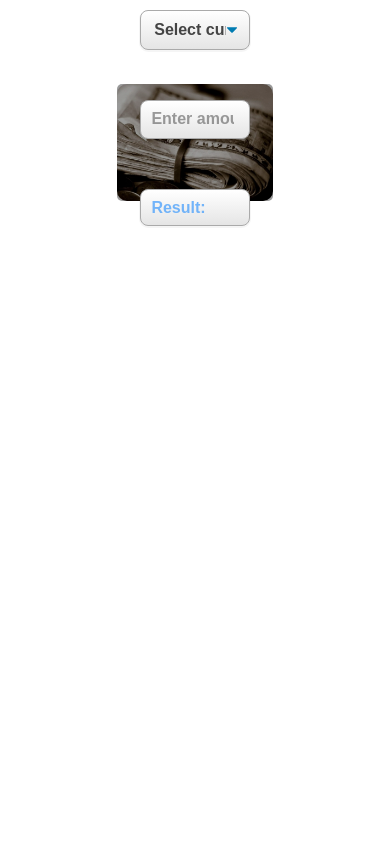
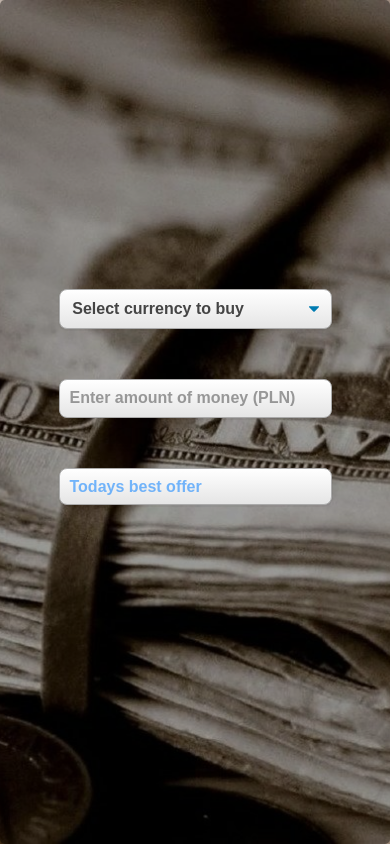
Before and after one commit to slawekmarciniak/travel_money_react, a plain HTML site: page index.html in a window 390 px wide. Drawn offline with nearby package versions, Linux system fonts and the light colour scheme.

Commit message:
refactoring & add media mixins

```diff
--- a/app.js
+++ b/app.js
@@ -2,15 +2,20 @@ const Result = ({ currency, amount, ratio }) => {
   if (amount <= 0) {
     return (
       <div className="result">
-        <span className="result__element">Result: </span>
+        <span className="result__element">Todays best offer </span>
       </div>
     );
   }
   const result = (amount / ratio).toFixed(2);
   return (
     <div className="result">
-      <span className="result__element">Result: </span>
-      <span className="result__element">{result}</span>
+      <span className="result__element">Todays ratio: {ratio} </span>
+      <span className="result__element">
+        {" "}
+        <i className="fas fa-long-arrow-alt-right"></i>
+        {"  "}
+        {result}
+      </span>
       <span className="result__element">{currency}</span>
     </div>
   );
@@ -73,6 +78,9 @@ class Cantor extends React.Component {
   };
 
   handleAmount = (e) => {
+    if (isNaN(e.target.value)) {
+      console.log("nan");
+    }
     if (!this.state.currencyName) {
       alert("Please select currency");
     } else if (e.target.value < 0) {
--- a/index.html
+++ b/index.html
@@ -3,16 +3,20 @@
 
 <head>
   <meta charset="UTF-8" />
+  <meta name="viewport" content="width=device-width, initial-scale=1, minimum-scale=1" />
   <title>Currency Exchange</title>
   <link rel="stylesheet" href="./css/main.css">
+  <script src="https://kit.fontawesome.com/53f0c9a343.js" crossorigin="anonymous"></script>
   <script src="https://unpkg.com/react@17/umd/react.development.js" crossorigin></script>
   <script src="https://unpkg.com/react-dom@17/umd/react-dom.development.js" crossorigin></script>
   <script src="https://unpkg.com/@babel/standalone/babel.min.js"></script>
+
 </head>
 
 <body>
   <div id="root"></div>
   <script type="text/babel" src="app.js"></script>
+
 </body>
 
 </html>
--- a/sass/_base.scss
+++ b/sass/_base.scss
@@ -2,6 +2,12 @@
 
 body {
     background-color: white;
+    @include small {
+        background-color: red;
+        width: 100vw;
+        height: 80vw;
+        margin: 0 auto;
+    }
 }
 .wrapper {
     position: relative;
@@ -9,26 +15,23 @@ body {
     flex-direction: column;
     justify-content: center;
     align-items: center;
-    width: 40vw;
-    height: 30vw;
-    margin: 10vh auto;
+    width: 100vw;
+    height: 100vh;
     background-image: url('../dollar-2825136_1280.jpg');
     background-repeat: no-repeat;
     background-position: center;
     background-size: cover;
-    border-radius: 10px;
     font-family: Arial, Helvetica, sans-serif;
-    font-size: 20px;
     z-index: 1;
 }
 
 
-.result {
-    width: 40px;
-    height: 40px;
-    background-color: white;
-    color: black;
-}
+// .result {
+//     width: 40px;
+//     height: 40px;
+//     background-color: white;
+//     color: black;
+// }
 
 
 .wrapper::before {
--- a/sass/_vars.scss
+++ b/sass/_vars.scss
@@ -0,0 +1,5 @@
+@mixin small {
+    @media (max-width: 599px) {
+        @content;
+    }
+}
--- a/sass/main.scss
+++ b/sass/main.scss
@@ -1,4 +1,5 @@
 @import 'reset';
+@import 'vars';
 @import 'base';
 @import 'select';
 @import 'input';
```
Also changed, not shown: css/main.css, 1 other file.
